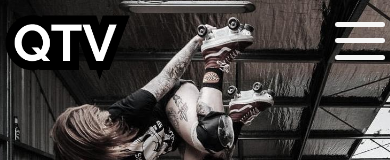
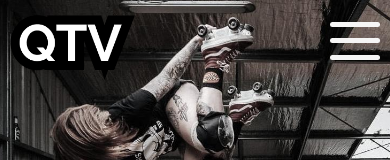
Before and after one commit to steff-dz/web-qtv, a Next.js app: page / in a window 390 px wide. Shown: the top 160 px of the page. Built offline with nearby package versions, Linux system fonts and the light colour scheme.

Commit message:
finish responsive edits

```diff
--- a/components/NavigationBar/index.jsx
+++ b/components/NavigationBar/index.jsx
@@ -25,7 +25,7 @@ const Nav = styled.nav`
   background-color: ${(props) => props.theme.grey};
   color: white;
   @media only screen and (max-width: 500px) {
-    padding: 0 0.5rem;
+    padding: 0 1rem;
   }
 `;
 
--- a/styles/globals.css
+++ b/styles/globals.css
@@ -13,7 +13,8 @@ html {
 html,
 body {
   height: 100%;
-  width: 100;
+  width: 100%;
+  overflow: hidden;
 }
 
 body {
```
